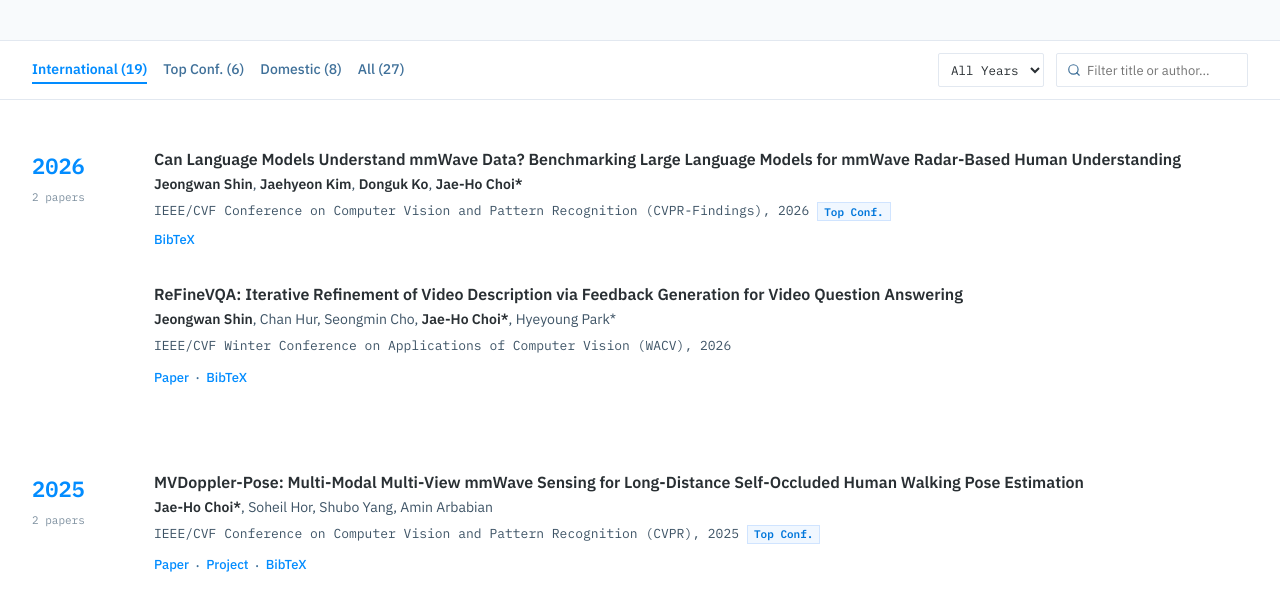
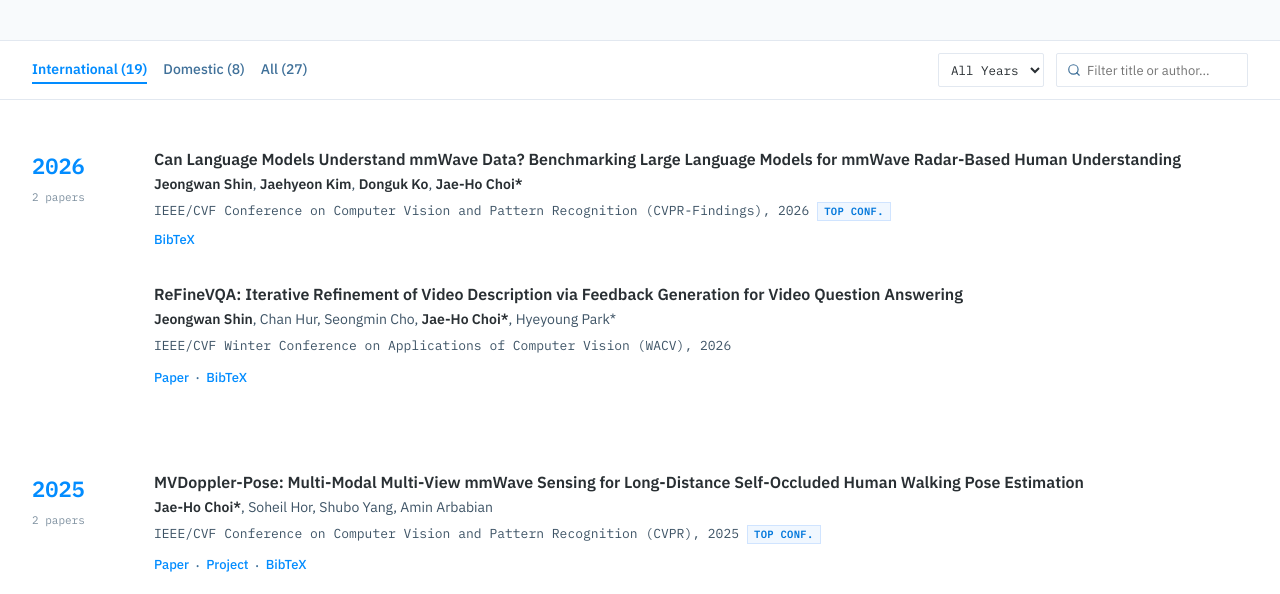
Before and after one commit to DGIST-IRSLab/DGIST-IRSLab.github.io, a React (Vite) app: page / in a window 1280 px wide. Both pictures are taken after a click on the button "Publications". Shown: the part 152-746 px from the top of the page. Built offline with nearby package versions, Linux system fonts and the light colour scheme.

Commit message:
feat(publications): add TOP CONF. and SCI badges and remove separate filter tab

```diff
--- a/src/components/common/SearchModal.tsx
+++ b/src/components/common/SearchModal.tsx
@@ -323,21 +323,14 @@ export const SearchModal: React.FC<SearchModalProps> = ({ isOpen, onClose, onNav
                       <span>{pub.venueShort || pub.venue}</span>
                       <span>•</span>
                       <span>{pub.year}</span>
-                      {(pub.isTopConf || /CVPR|NeurIPS|ECCV|AAAI|ICASSP/i.test(pub.venue)) && (
-                        <span
-                          style={{
-                            fontSize: '10px',
-                            fontFamily: 'var(--font-mono)',
-                            fontWeight: 600,
-                            padding: '1px 5px',
-                            borderRadius: '2px',
-                            backgroundColor: 'var(--color-badge-bg)',
-                            color: 'var(--color-badge-text)',
-                            border: '1px solid var(--color-badge-border)',
-                            marginLeft: '4px',
-                          }}
-                        >
-                          Top Conf.
+                      {(pub.isTopConf !== undefined ? pub.isTopConf : (/CVPR|NeurIPS|ECCV|AAAI|ICASSP/i.test(pub.venue) && pub.type === 'conference')) && (
+                        <span className="pub-badge pub-badge-topconf" style={{ fontSize: '9.5px', padding: '1px 5px', marginLeft: '4px' }}>
+                          TOP CONF.
+                        </span>
+                      )}
+                      {(pub.isSCI !== undefined ? pub.isSCI : (pub.type === 'journal' && !pub.isDomestic)) && (
+                        <span className="pub-badge pub-badge-sci" style={{ fontSize: '9.5px', padding: '1px 5px', marginLeft: '4px' }}>
+                          SCI
                         </span>
                       )}
                     </div>
--- a/src/components/publications/PublicationItem.tsx
+++ b/src/components/publications/PublicationItem.tsx
@@ -11,7 +11,15 @@ export const PublicationItem: React.FC<PublicationItemProps> = ({
   onOpenBibtex,
 }) => {
   const isTopConf = Boolean(
-    publication.isTopConf || /CVPR|NeurIPS|ECCV|AAAI|ICASSP/i.test(publication.venue)
+    publication.isTopConf !== undefined
+      ? publication.isTopConf
+      : (/CVPR|NeurIPS|ECCV|AAAI|ICASSP/i.test(publication.venue) && publication.type === 'conference')
+  );
+
+  const isSCI = Boolean(
+    publication.isSCI !== undefined
+      ? publication.isSCI
+      : (publication.type === 'journal' && !publication.isDomestic)
   );
 
   const renderAuthors = () => {
@@ -87,22 +95,13 @@ export const PublicationItem: React.FC<PublicationItemProps> = ({
           {publication.venue}{publication.venue.includes(publication.year.toString()) ? '' : `, ${publication.year}`}
         </span>
         {isTopConf && (
-          <span
-            style={{
-              display: 'inline-flex',
-              alignItems: 'center',
-              fontSize: '11px',
-              fontFamily: 'var(--font-mono)',
-              fontWeight: 600,
-              padding: '1.5px 6px',
-              borderRadius: 'var(--radius-xs, 3px)',
-              backgroundColor: 'var(--color-badge-bg)',
-              color: 'var(--color-badge-text)',
-              border: '1px solid var(--color-badge-border)',
-              lineHeight: 1.3,
-            }}
-          >
-            Top Conf.
+          <span className="pub-badge pub-badge-topconf">
+            TOP CONF.
+          </span>
+        )}
+        {isSCI && (
+          <span className="pub-badge pub-badge-sci">
+            SCI
           </span>
         )}
       </div>
--- a/src/pages/PublicationsPage.tsx
+++ b/src/pages/PublicationsPage.tsx
@@ -8,18 +8,14 @@ interface PublicationsPageProps {
   onOpenBibtex: (pub: Publication) => void;
 }
 
-type FilterTab = 'international' | 'top' | 'domestic' | 'all';
+type FilterTab = 'international' | 'domestic' | 'all';
 
 export const PublicationsPage: React.FC<PublicationsPageProps> = ({ onOpenBibtex }) => {
   const [activeTab, setActiveTab] = useState<FilterTab>('international');
   const [searchQuery, setSearchQuery] = useState('');
   const [selectedYear, setSelectedYear] = useState<string>('all');
 
-  const isTopConfPublication = (pub: Publication) =>
-    Boolean(pub.isTopConf || /CVPR|NeurIPS|ECCV|AAAI|ICASSP/i.test(pub.venue));
-
   const intlCount = useMemo(() => publications.filter((p) => !p.isDomestic).length, []);
-  const topCount = useMemo(() => publications.filter(isTopConfPublication).length, []);
   const domCount = useMemo(() => publications.filter((p) => p.isDomestic).length, []);
 
   // Filtered publications
@@ -27,7 +23,6 @@ export const PublicationsPage: React.FC<PublicationsPageProps> = ({ onOpenBibtex
     return publications.filter((pub) => {
       // Tab filter
       if (activeTab === 'international' && pub.isDomestic) return false;
-      if (activeTab === 'top' && !isTopConfPublication(pub)) return false;
       if (activeTab === 'domestic' && !pub.isDomestic) return false;
 
       // Year filter
@@ -116,7 +111,6 @@ export const PublicationsPage: React.FC<PublicationsPageProps> = ({ onOpenBibtex
           <div style={{ display: 'flex', alignItems: 'center', gap: 'var(--space-md)', flexWrap: 'wrap' }}>
             {[
               { id: 'international', label: `International (${intlCount})` },
-              { id: 'top', label: `Top Conf. (${topCount})` },
               { id: 'domestic', label: `Domestic (${domCount})` },
               { id: 'all', label: `All (${publications.length})` },
             ].map((tab) => (
--- a/src/styles/index.css
+++ b/src/styles/index.css
@@ -229,6 +229,37 @@
 
 .badge-outline {
   color: var(--color-text-muted);
+}
+
+.pub-badge {
+  display: inline-flex;
+  align-items: center;
+  font-family: var(--font-mono);
+  font-size: 10.5px;
+  font-weight: 700;
+  letter-spacing: 0.03em;
+  padding: 1.5px 6px;
+  border-radius: var(--radius-xs, 3px);
+  line-height: 1.3;
+  white-space: nowrap;
+}
+
+.pub-badge-topconf {
+  background-color: var(--color-badge-bg);
+  color: var(--color-badge-text);
+  border: 1px solid var(--color-badge-border);
+}
+
+.pub-badge-sci {
+  background-color: #ecfdf5;
+  color: #047857;
+  border: 1px solid #a7f3d0;
+}
+
+[data-theme='dark'] .pub-badge-sci {
+  background-color: rgba(16, 185, 129, 0.12);
+  color: #34d399;
+  border: 1px solid rgba(16, 185, 129, 0.25);
 }
 
 /* Academic Action Links */
--- a/src/types/index.ts
+++ b/src/types/index.ts
@@ -34,6 +34,7 @@ export interface Publication {
   year: number;
   type: 'conference' | 'journal' | 'workshop';
   isTopConf?: boolean;
+  isSCI?: boolean;
   pdfUrl?: string;
   projectUrl?: string;
   codeUrl?: string;
```
